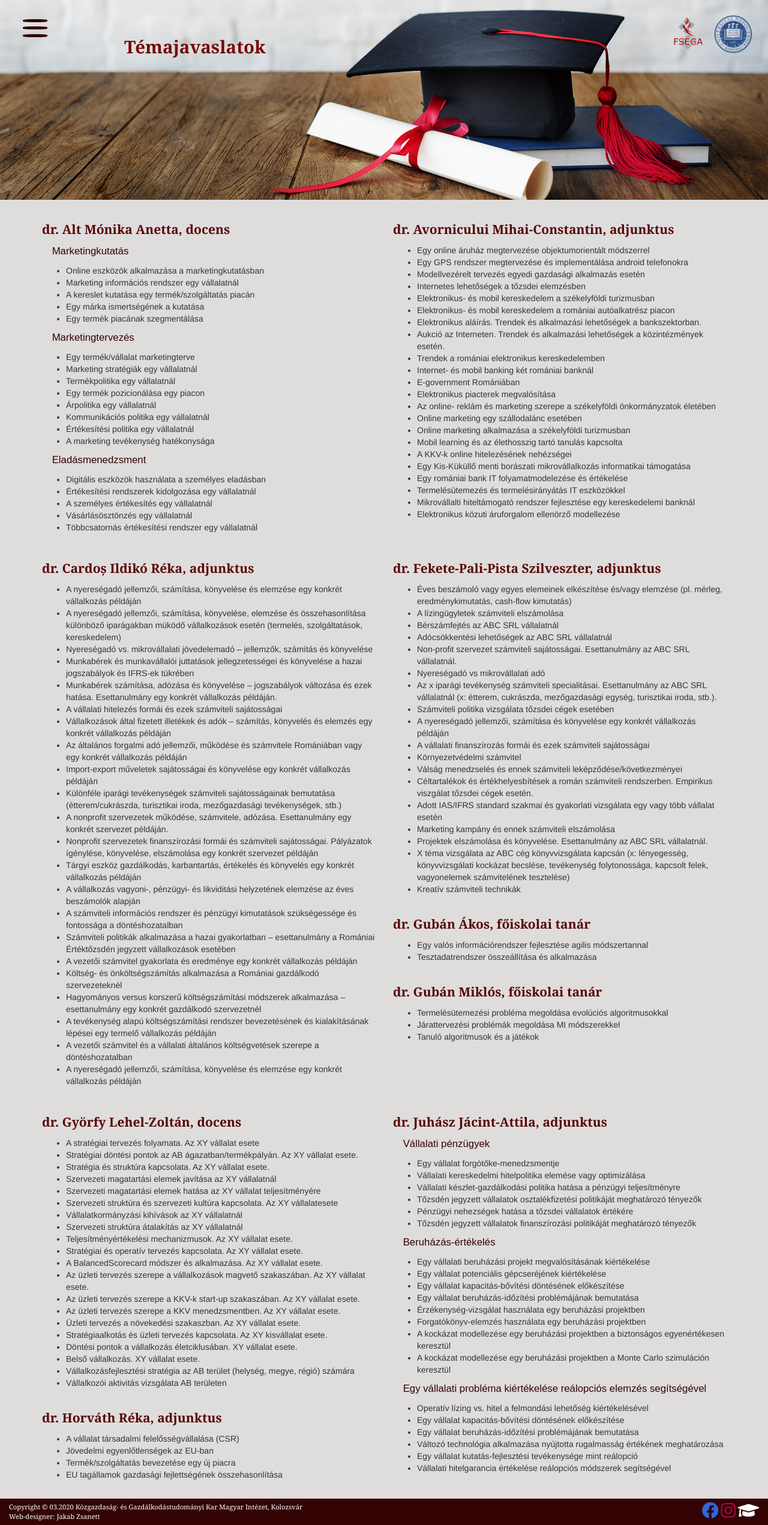
After one commit to zsanett28/Thesis_presentation_for_students, a PHP site: page /Temajavaslatok.html in a window 1280 px wide. The commit adds this page. Shown: the whole page at 60% size. Run offline with PHP 8.4, Linux system fonts and the light colour scheme.

Commit message:
temajavaslatok-1

```diff
--- a/Beiratkozas.html
+++ b/Beiratkozas.html
@@ -232,7 +232,7 @@
                         <a href="Kezdooldal.html" class ="menulink">Kezdőoldal</a>
                     </li>
                     <li class="list-item1">
-                        <a href="" class ="menulink">Választható dolgozat témák</a>
+                        <a href="Temajavaslatok.html" class ="menulink">Témajavaslatok</a>
                     </li>
                     <li class="list-item1">
                         <a href="Beiratkozas.html" class ="menulink">Beiratkozás</a>
--- a/Fontos_datumok.html
+++ b/Fontos_datumok.html
@@ -98,7 +98,7 @@
                         <a href="Kezdooldal.html" class ="menulink">Kezdőoldal</a>
                     </li>
                     <li class="list-item1">
-                        <a href="" class ="menulink">Választható dolgozat témák</a>
+                        <a href="Temajavaslatok.html" class ="menulink">Témajavaslatok</a>
                     </li>
                     <li class="list-item1">
                         <a href="Beiratkozas.html" class ="menulink">Beiratkozás</a>
--- a/Kapcsolat.html
+++ b/Kapcsolat.html
@@ -62,7 +62,7 @@
                         <a href="Kezdooldal.html" class ="menulink">Kezdőoldal</a>
                     </li>
                     <li class="list-item1">
-                        <a href="" class ="menulink">Választható dolgozat témák</a>
+                        <a href="Temajavaslatok.html" class ="menulink">Témajavaslatok</a>
                     </li>
                     <li class="list-item1">
                         <a href="Beiratkozas.html" class ="menulink">Beiratkozás</a>
--- a/Kezdooldal.html
+++ b/Kezdooldal.html
@@ -82,7 +82,7 @@
                         <a href="Kezdooldal.html" class ="menulink">Kezdőoldal</a>
                     </li>
                     <li class="list-item1">
-                        <a href="" class ="menulink">Választható dolgozat témák</a>
+                        <a href="Temajavaslatok.html" class ="menulink">Témajavaslatok</a>
                     </li>
                     <li class="list-item1">
                         <a href="Beiratkozas.html" class ="menulink">Beiratkozás</a>
--- a/Szakdolgozat.html
+++ b/Szakdolgozat.html
@@ -124,7 +124,7 @@
                         <a href="Kezdooldal.html" class ="menulink">Kezdőoldal</a>
                     </li>
                     <li class="list-item1">
-                        <a href="" class ="menulink">Választható dolgozat témák</a>
+                        <a href="Temajavaslatok.html" class ="menulink">Témajavaslatok</a>
                     </li>
                     <li class="list-item1">
                         <a href="Beiratkozas.html" class ="menulink">Beiratkozás</a>
--- /dev/null
+++ b/Temajavaslatok.html
@@ -0,0 +1,305 @@
+<!DOCTYPE html>
+<html lang="hu">
+
+<head>
+    <title>Szakdolgozat - Közgazdaság- és Gazdálkodástudományi Kar, BBTE, Kolozsvár</title>
+    <meta charset="utf-8">
+    <link rel="icon" href="images\icon.png" sizes="16x16" type="image/png">
+    <meta http-equiv="X-UA-Compatible" content="IE=edge">
+    <!--a szelte az oldalnak annyi legyen mint a device oldala, illetve nem modositja a betuk meretet sem-->
+    <meta name="viewport" content="width=device-width, initial-scale=1">
+    <link rel="stylesheet" href="css\bootstrap.min.css">
+    <link rel="stylesheet" href="css\all.css">
+    <link rel="stylesheet" href="css\Szakdolgozat.css">
+</head>
+
+<body>
+    <div class="container-back">
+
+        <img class="background" alt="Háttérkép" src="images\ballagas.jpg">
+        <a href="http://hu.econ.ubbcluj.ro/" target="_blank"><img class="fsega-logo" alt="FSEGA logo" src="images\fsega.png"></a>
+        <a href="https://www.ubbcluj.ro/hu/" target="_blank"><img class="bbte-logo" alt="BBTE logo" src="images\bbte.png"></a>
+
+    </div>
+
+    <div class="container-fluid">
+        <div class="row">
+            <div class="background-text">
+                <div class="col-md-12">
+                    <h1 class="title">Témajavaslatok</h1>
+                </div>
+            </div>
+        </div>
+    </div>
+
+    <div class="container">
+
+        <div class="row">
+
+            <div class="col-md-6">
+                <p class="paragraf-teacher">dr. Alt Mónika Anetta, docens</p>
+                <p class="paragraf">Marketingkutatás</p>
+                <ul class="list">
+                    <li>Online eszközök alkalmazása a marketingkutatásban</li>
+                    <li>Marketing információs rendszer egy vállalatnál</li>
+                    <li>A kereslet kutatása egy termék/szolgáltatás piacán</li>
+                    <li>Egy márka ismertségének a kutatása</li>
+                    <li>Egy termék piacának szegmentálása</li>
+                </ul>
+                <p class="paragraf">Marketingtervezés</p>
+                <ul class="list">
+                    <li>Egy termék/vállalat marketingterve</li>
+                    <li>Marketing stratégiák egy vállalatnál</li>
+                    <li>Termékpolitika egy vállalatnál</li>
+                    <li>Egy termék pozicionálása egy piacon</li>
+                    <li>Árpolitika egy vállalatnál</li>
+                    <li>Kommunikációs politika egy vállalatnál</li>
+                    <li>Értékesítési politika egy vállalatnál</li>
+                    <li>A marketing tevékenység hatékonysága</li>
+                </ul>
+                <p class="paragraf">Eladásmenedzsment</p>
+                <ul class="list">
+                    <li>Digitális eszközök használata a személyes eladásban</li>
+                    <li>Értékesítési rendszerek kidolgozása egy vállalatnál</li>
+                    <li>A személyes értékesítés egy vállalatnál</li>
+                    <li>Vásárlásösztönzés egy vállalatnál</li>
+                    <li>Többcsatornás értékesítési rendszer egy vállalatnál</li>
+                </ul>
+            </div>
+
+            <div class="col-md-6">
+                <p class="paragraf-teacher">dr. Avornicului Mihai-Constantin, adjunktus</p>
+                <ul class="list">
+                    <li>Egy online áruház megtervezése objektumorientált módszerrel</li>
+                    <li>Egy GPS rendszer megtervezése és implementálása android telefonokra</li>
+                    <li>Modellvezérelt tervezés egyedi gazdasági alkalmazás esetén</li>
+                    <li>Internetes lehetőségek a tőzsdei elemzésben</li>
+                    <li>Elektronikus- és mobil kereskedelem a székelyföldi turizmusban</li>
+                    <li>Elektronikus- és mobil kereskedelem a romániai autóalkatrész piacon</li>
+                    <li>Elektronikus aláírás. Trendek és alkalmazási lehetőségek a bankszektorban.</li>
+                    <li>Aukció az Interneten. Trendek és alkalmazási lehetőségek a közintézmények esetén.</li>
+                    <li>Trendek a romániai elektronikus kereskedelemben</li>
+                    <li>Internet- és mobil banking két romániai banknál</li>
+                    <li>E-government Romániában</li>
+                    <li>Elektronikus piacterek megvalósítása</li>
+                    <li>Az online- reklám és marketing szerepe a székelyföldi önkormányzatok életében</li>
+                    <li>Online marketing egy szállodalánc esetében</li>
+                    <li>Online marketing alkalmazása a székelyföldi turizmusban</li>
+                    <li>Mobil learning és az élethosszig tartó tanulás kapcsolta</li>
+                    <li>A KKV-k online hitelezésének nehézségei</li>
+                    <li>Egy Kis-Küküllő menti borászati mikrovállalkozás informatikai támogatása</li>
+                    <li>Egy romániai bank IT folyamatmodelezése és értékelése</li>
+                    <li>Termelésütemezés és termelésirányátás IT eszközökkel</li>
+                    <li>Mikrovállalti hiteltámogató rendszer fejlesztése egy kereskedelemi banknál</li>
+                    <li>Elektronikus közuti áruforgalom ellenörző modellezése</li>
+                </ul>
+            </div>
+
+        </div>
+
+        <div class="row">
+
+            <div class="col-md-6">
+                <p class="paragraf-teacher">dr. Cardoș Ildikó Réka, adjunktus</p>
+                <ul class="list">
+                    <li>A nyereségadó jellemzői, számítása, könyvelése és elemzése egy konkrét vállalkozás példáján</li>
+                    <li>A nyereségadó jellemzői, számítása, könyvelése, elemzése és összehasonlítása különböző iparágakban müködő
+                        vállalkozások esetén (termelés, szolgáltatások, kereskedelem)</li>
+                    <li>Nyereségadó vs. mikrovállalati jövedelemadó – jellemzők, számítás és könyvelése</li>
+                    <li>Munkabérek és munkavállalói juttatások jellegzetességei és könyvelése a hazai jogszabályok és IFRS-ek tükrében</li>
+                    <li>Munkabérek számítása, adózása és könyvelése – jogszabályok változása és ezek hatása. Esettanulmány egy konkrét
+                        vállalkozás példáján.</li>
+                    <li>A vállalati hitelezés formái és ezek számviteli sajátosságai</li>
+                    <li>Vállalkozások által fizetett illetékek és adók – számítás, könyvelés és elemzés egy konkrét vállalkozás példáján</li>
+                    <li>Az általános forgalmi adó jellemzői, működése és számvitele Romániában vagy egy konkrét vállalkozás példáján</li>
+                    <li>Import-export műveletek sajátosságai és könyvelése egy konkrét vállalkozás példáján</li>
+                    <li>Különféle iparági tevékenységek számviteli sajátosságainak bemutatása (étterem/cukrászda, turisztikai iroda,
+                        mezőgazdasági tevékenységek, stb.)</li>
+                    <li>A nonprofit szervezetek működése, számvitele, adózása. Esettanulmány egy konkrét szervezet példáján.</li>
+                    <li>Nonprofit szervezetek finanszírozási formái és számviteli sajátosságai. Pályázatok ígénylése, könyvelése, elszámolása
+                        egy konkrét szervezet példáján</li>
+                    <li>Tárgyi eszköz gazdálkodás, karbantartás, értékelés és könyvelés egy konkrét vállalkozás példáján</li>
+                    <li>A vállalkozás vagyoni-, pénzügyi- és likviditási helyzetének elemzése az éves beszámolók alapján</li>
+                    <li>A számviteli információs rendszer és pénzügyi kimutatások szükségessége és fontossága a döntéshozatalban</li>
+                    <li>Számviteli politikák alkalmazása a hazai gyakorlatban – esettanulmány a Romániai Értéktőzsdén jegyzett vállalkozások
+                        esetében</li>
+                    <li>A vezetői számvitel gyakorlata és eredménye egy konkrét vállalkozás példáján</li>
+                    <li>Költség- és önköltségszámítás alkalmazása a Romániai gazdálkodó szervezeteknél</li>
+                    <li>Hagyományos versus korszerű költségszámítási módszerek alkalmazása – esettanulmány egy konkrét gazdálkodó
+                        szervezetnél</li>
+                    <li>A tevékenység alapú költségszámítási rendszer bevezetésének és kialakításának lépései egy termelő vállalkozás példáján</li>
+                    <li>A vezetői számvitel és a vállalati általános költségvetések szerepe a döntéshozatalban</li>
+                    <li>A nyereségadó jellemzői, számítása, könyvelése és elemzése egy konkrét vállalkozás példáján</li>
+                </ul>
+            </div>
+
+            <div class="col-md-6">
+                <p class="paragraf-teacher">dr. Fekete-Pali-Pista Szilveszter, adjunktus</p>
+                <ul class="list">
+                    <li>Éves beszámoló vagy egyes elemeinek elkészítése és/vagy elemzése (pl. mérleg, eredménykimutatás, cash-flow
+                        kimutatás)</li>
+                    <li>A lízingügyletek számviteli elszámolása</li>
+                    <li>Bérszámfejtés az ABC SRL vállalatnál</li>
+                    <li>Adócsökkentési lehetőségek az ABC SRL vállalatnál</li>
+                    <li>Non-profit szervezet számviteli sajátosságai. Esettanulmány az ABC SRL vállalatnál.</li>                        <li>Nyereségadó vs mikrovállalati adó</li>
+                    <li>Az x iparági tevékenység számviteli specialitásai. Esettanulmány az ABC SRL vállalatnál (x: étterem, cukrászda,
+                        mezőgazdasági egység, turisztikai iroda, stb.).</li>
+                    <li>Számviteli politika vizsgálata tőzsdei cégek esetében</li>
+                    <li>A nyereségadó jellemzői, számítása és könyvelése egy konkrét vállalkozás példáján</li>
+                    <li>A vállalati finanszírozás formái és ezek számviteli sajátosságai</li>
+                    <li>Környezetvédelmi számvitel</li>
+                    <li>Válság menedzselés és ennek számviteli leképződése/következményei</li>
+                    <li>Céltartalékok és értékhelyesbítések a román számviteli rendszerben. Empirikus viszgálat tőzsdei cégek esetén.</li>
+                    <li>Adott IAS/IFRS standard szakmai és gyakorlati vizsgálata egy vagy több vállalat esetén</li>
+                    <li>Marketing kampány és ennek számviteli elszámolása</li>
+                    <li>Projektek elszámolása és könyvelése. Esettanulmány az ABC SRL vállalatnál.</li>
+                    <li>X téma vizsgálata az ABC cég könyvvizsgálata kapcsán (x: lényegesség, könyvvizsgálati kockázat becslése,
+                        tevékenység folytonossága, kapcsolt felek, vagyonelemek számvitelének tesztelése)</li>
+                    <li>Kreatív számviteli technikák</li>
+                </ul>
+                <p class="paragraf-teacher">dr. Gubán Ákos, főiskolai tanár</p>
+                <ul class="list">
+                        <li>Egy valós információrendszer fejlesztése agilis módszertannal</li>
+                        <li>Tesztadatrendszer összeállítása és alkalmazása</li>
+                </ul>
+                <p class="paragraf-teacher">dr. Gubán Miklós, főiskolai tanár</p>
+                <ul class="list">
+                        <li>Termelésütemezési probléma megoldása evolúciós algoritmusokkal</li>
+                        <li>Járattervezési problémák megoldása MI módszerekkel</li>
+                        <li>Tanuló algoritmusok és a játékok</li>
+                </ul>
+
+            </div>
+
+        </div>
+
+        <div class="row">
+            <div class="col-md-6">
+                <p class="paragraf-teacher">dr. Györfy Lehel-Zoltán, docens</p>
+                <ul class="list">
+                    <li>A stratégiai tervezés folyamata. Az XY vállalat esete</li>
+                    <li>Stratégiai döntési pontok az AB ágazatban/termékpályán. Az XY vállalat esete.</li>
+                    <li>Stratégia és struktúra kapcsolata. Az XY vállalat esete.</li>
+                    <li>Szervezeti magatartási elemek javítása az XY vállalatnál</li>
+                    <li>Szervezeti magatartási elemek hatása az XY vállalat teljesítményére</li>
+                    <li>Szervezeti struktúra és szervezeti kultúra kapcsolata. Az XY vállalatesete</li>
+                    <li>Vállalatkormányzási kihívások az XY vállalatnál</li>
+                    <li>Szervezeti struktúra átalakítás az XY vállalatnál</li>
+                    <li>Teljesítményértékelési mechanizmusok. Az XY vállalat esete.</li>
+                    <li>Stratégiai és operatív tervezés kapcsolata. Az XY vállalat esete.</li>
+                    <li>A BalancedScorecard módszer és alkalmazása. Az XY vállalat esete.</li>
+                    <li>Az üzleti tervezés szerepe a vállalkozások magvető szakaszában. Az XY vállalat esete.</li>
+                    <li>Az üzleti tervezés szerepe a KKV-k start-up szakaszában. Az XY vállalat esete.</li>
+                    <li>Az üzleti tervezés szerepe a KKV menedzsmentben. Az XY vállalat esete.</li>
+                    <li>Üzleti tervezés a növekedési szakaszban. Az XY vállalat esete.</li>
+                    <li>Stratégiaalkotás és üzleti tervezés kapcsolata. Az XY kisvállalat esete.</li>
+                    <li>Döntési pontok a vállalkozás életciklusában. XY vállalat esete.</li>
+                    <li>Belső vállalkozás. XY vállalat esete.</li>
+                    <li>Vállalkozásfejlesztési stratégia az AB terület (helység, megye, régió) számára</li>
+                    <li>Vállalkozói aktivitás vizsgálata AB területen</li>
+                </ul>
+                <p class="paragraf-teacher">dr. Horváth Réka, adjunktus</p>
+                <ul class="list">
+                    <li>A vállalat társadalmi felelősségvállalása (CSR)</li>
+                    <li>Jövedelmi egyenlőtlenségek az EU-ban</li>
+                    <li>Termék/szolgáltatás bevezetése egy új piacra</li>
+                    <li>EU tagállamok gazdasági fejlettségének összehasonlítása</li>
+                </ul>
+            </div>
+
+            <div class="col-md-6">
+                <p class="paragraf-teacher">dr. Juhász Jácint-Attila, adjunktus</p>
+                <p class="paragraf">Vállalati pénzügyek</p>
+                <ul class="list">
+                    <li>Egy vállalat forgótőke-menedzsmentje</li>
+                    <li>Vállalati kereskedelmi hitelpolitika elemése vagy optimizálása</li>
+                    <li>Vállalati készlet-gazdálkodási politika hatása a pénzügyi teljesítményre</li>
+                    <li>Tőzsdén jegyzett vállalatok osztalékfizetési politikáját meghatározó tényezők</li>
+                    <li>Pénzügyi nehezségek hatása a tőzsdei vállalatok értékére</li>
+                    <li>Tőzsdén jegyzett vállalatok finanszírozási politikáját meghatározó tényezők</li>
+                </ul>
+                <p class="paragraf">Beruházás-értékelés</p>
+                <ul class="list">
+                    <li>Egy vállalati beruházási projekt megvalósításának kiértékelése</li>
+                    <li>Egy vállalat potenciális gépcseréjének kiértékelése</li>
+                    <li>Egy vállalat kapacitás-bővítési döntésének előkészítése</li>
+                    <li>Egy vállalat beruházás-időzítési problémájának bemutatása</li>
+                    <li>Érzékenység-vizsgálat használata egy beruházási projektben</li>
+                    <li>Forgatókönyv-elemzés használata egy beruházási projektben</li>
+                    <li>A kockázat modellezése egy beruházási projektben a biztonságos egyenértékesen keresztül</li>
+                    <li>A kockázat modellezése egy beruházási projektben a Monte Carlo szimuláción keresztül</li>
+                </ul>
+                <p class="paragraf">Egy vállalati probléma kiértékelése reálopciós elemzés segítségével</p>
+                <ul class="list">
+                    <li>Operatív lízing vs. hitel a felmondási lehetőség kiértékelésével</li>
+                    <li>Egy vállalat kapacitás-bővítési döntésének előkészítése</li>
+                    <li>Egy vállalat beruházás-időzítési problémájának bemutatása</li>
+                    <li>Változó technológia alkalmazása nyújtotta rugalmasság értékének meghatározása</li>
+                    <li>Egy vállalat kutatás-fejlesztési tevékenysége mint reálopció</li>
+                    <li>Vállalati hitelgarancia értékelése reálopciós módszerek segítségével</li>
+                </ul>
+            </div>
+
+        </div>
+
+    </div>
+
+    <div class="container-fluid">
+        <div class="menu">
+            <nav class="navigacio">
+                <div class="hamburger">
+                    <div class="sor sor-1"></div>
+                    <div class="sor sor-2"></div>
+                    <div class="sor sor-3"></div>
+                </div>
+
+                <ul class="list-unstyled">
+                    <li class="list-item1">
+                        <a href="Kezdooldal.html" class ="menulink">Kezdőoldal</a>
+                    </li>
+                    <li class="list-item1">
+                        <a href="Temajavaslatok.html" class ="menulink">Témajavaslatok</a>
+                    </li>
+                    <li class="list-item1">
+                        <a href="Beiratkozas.html" class ="menulink">Beiratkozás</a>
+                    </li>
+                    <li class="list-item1">
+                        <a href="Szakdolgozat.html" class ="menulink">Szakdolgozat elkészítése</a>
+                    </li>
+                    <li class="list-item1">
+                        <a href="#" class ="menulink">Záróvizsga</a>
+                    </li>
+                    <li class="list-item1">
+                        <a href="Fontos_datumok.html" class ="menulink">Fontos határidők</a>
+                    </li>
+                    <li class="list-item1">
+                        <a href="#" class ="menulink">Gyakran feltett kérdések</a>
+                    </li>
+                    <li class="list-item1">
+                        <a href="Kapcsolat.html" class ="menulink">Kapcsolat</a>
+                    </li>
+                </ul>
+
+            </nav>
+        </div>
+    </div>
+
+    <footer class="container-fluid">
+        <div class="row">
+            <div class="col-sm-9 footer-text">
+                <p><a href="Kezdooldal.html">Copyright © 03.2020 Közgazdaság- és Gazdálkodástudományi Kar Magyar Intézet, Kolozsvár</a></p>
+                <p>Web-designer: Jakab Zsanett</p>
+            </div>
+            <div class="col-sm-3 footer-icons">
+                <a href="https://www.facebook.com/bbte.kozgaz/" target="_blank"><i class="fab fa-facebook fa-2x"></i></a>
+                <a href="https://www.instagram.com/bbte.kozgaz/" target="_blank"><i class="fab fa-instagram fa-2x"></i></a>
+                <a href="https://www.ubbcluj.ro/hu/" target="_blank"><i class="fas fa-graduation-cap fa-2x"></i></a>
+            </div>
+        </div>
+    </footer>
+
+    <script src="js\Szakdolgozat.js"></script>
+
+</body>
+
+</html>
--- a/css/Szakdolgozat.css
+++ b/css/Szakdolgozat.css
@@ -660,3 +660,11 @@ form {
     border-color: rgb(51, 3, 3);
     color: white;
 }
+
+.paragraf-teacher{
+    margin-top: 6%;
+    color: rgb(88, 4, 4);
+    font-family: Georgia;
+    font-size: 150%;
+    font-weight: bold;
+}
```
